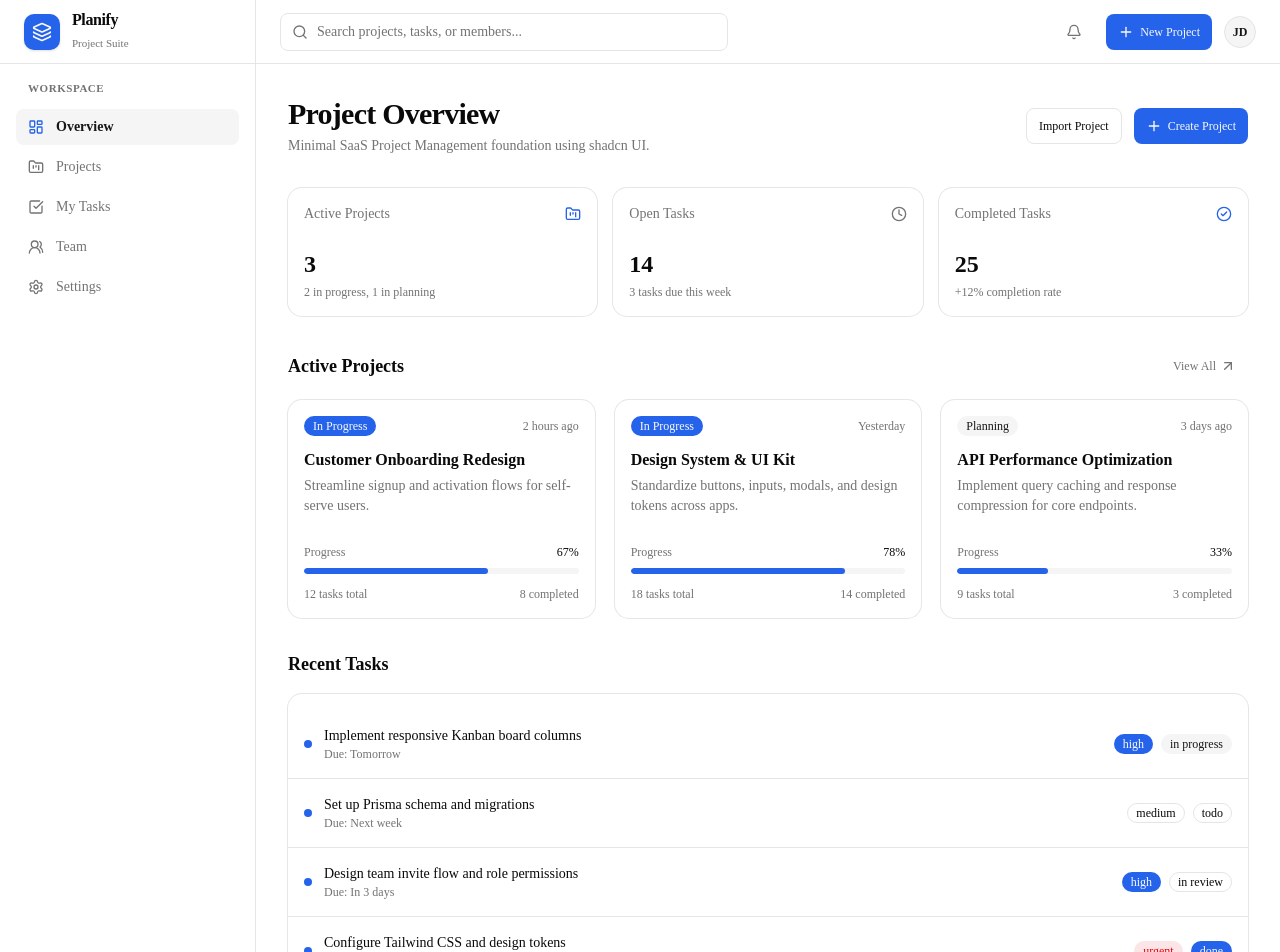
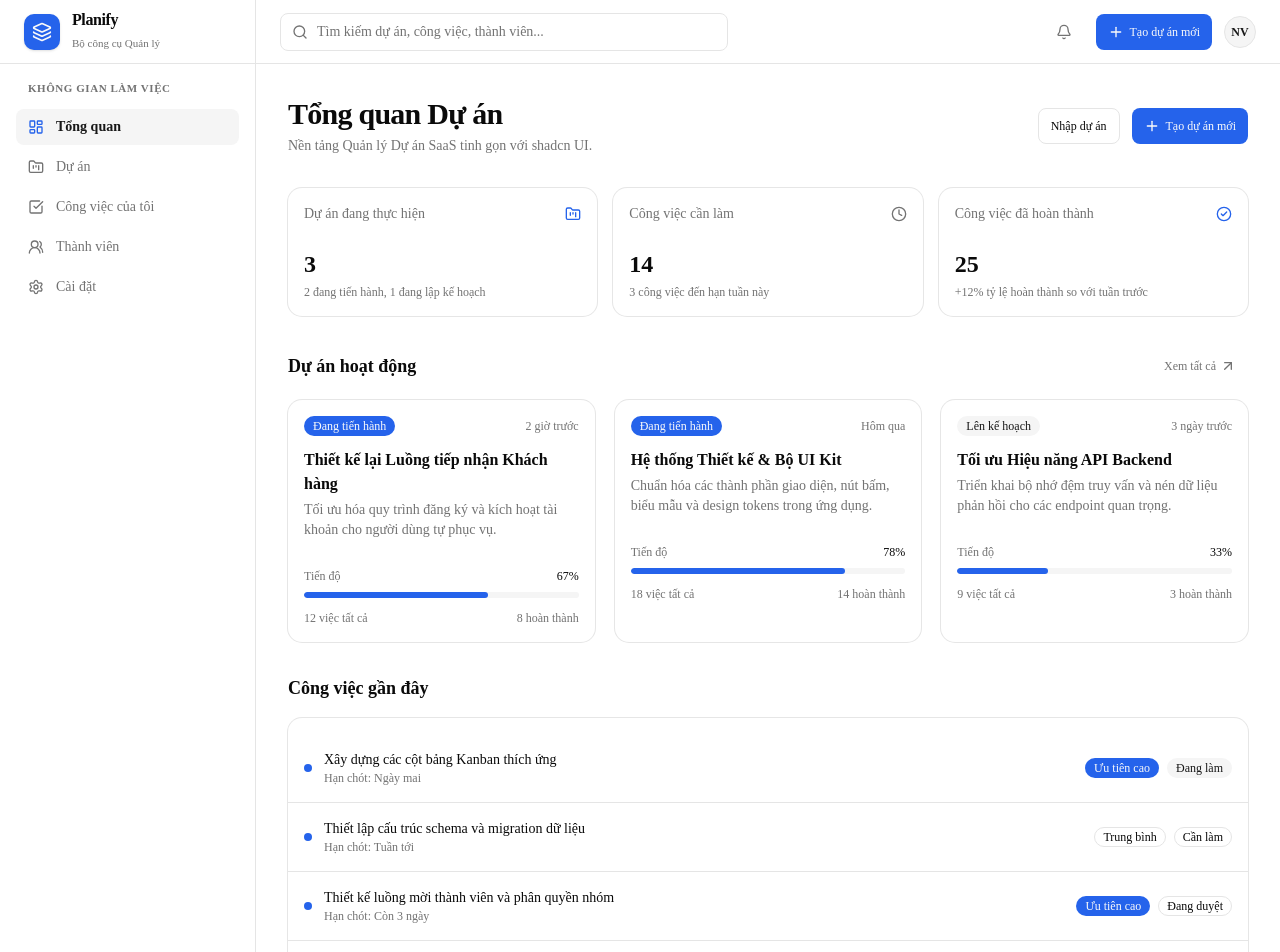
Before and after one commit to K-DevGrowth/kanbanspace, a Next.js app: page / in a window 1280 px wide. Shown: the top 952 px of the page. Built offline with nearby package versions, Linux system fonts and the light colour scheme.

Commit message:
setup neon postgresql database

```diff
--- /dev/null
+++ b/drizzle.config.ts
@@ -0,0 +1,13 @@
+import { config } from "dotenv";
+import { defineConfig } from "drizzle-kit";
+
+config({ path: ".env" });
+
+export default defineConfig({
+  schema: "./src/db/schema",
+  out: "./migrations",
+  dialect: "postgresql",
+  dbCredentials: {
+    url: process.env.DATABASE_URL!,
+  },
+});
--- /dev/null
+++ b/migrations/meta/0000_snapshot.json
@@ -0,0 +1,66 @@
+{
+  "id": "55d906b0-7d2d-4326-a368-a0f9f3054b6d",
+  "prevId": "00000000-0000-0000-0000-000000000000",
+  "version": "7",
+  "dialect": "postgresql",
+  "tables": {
+    "public.workspaces": {
+      "name": "workspaces",
+      "schema": "",
+      "columns": {
+        "id": {
+          "name": "id",
+          "type": "uuid",
+          "primaryKey": true,
+          "notNull": true,
+          "default": "gen_random_uuid()"
+        },
+        "name": {
+          "name": "name",
+          "type": "text",
+          "primaryKey": false,
+          "notNull": true
+        },
+        "slug": {
+          "name": "slug",
+          "type": "text",
+          "primaryKey": false,
+          "notNull": true
+        },
+        "created_at": {
+          "name": "created_at",
+          "type": "timestamp",
+          "primaryKey": false,
+          "notNull": true,
+          "default": "now()"
+        }
+      },
+      "indexes": {},
+      "foreignKeys": {},
+      "compositePrimaryKeys": {},
+      "uniqueConstraints": {
+        "workspaces_slug_unique": {
+          "name": "workspaces_slug_unique",
+          "nullsNotDistinct": false,
+          "columns": [
+            "slug"
+          ]
+        }
+      },
+      "policies": {},
+      "checkConstraints": {},
+      "isRLSEnabled": false
+    }
+  },
+  "enums": {},
+  "schemas": {},
+  "sequences": {},
+  "roles": {},
+  "policies": {},
+  "views": {},
+  "_meta": {
+    "columns": {},
+    "schemas": {},
+    "tables": {}
+  }
+}
--- /dev/null
+++ b/migrations/meta/_journal.json
@@ -0,0 +1,13 @@
+{
+  "version": "7",
+  "dialect": "postgresql",
+  "entries": [
+    {
+      "idx": 0,
+      "version": "7",
+      "when": 1793520092645,
+      "tag": "0000_foamy_longshot",
+      "breakpoints": true
+    }
+  ]
+}
--- a/src/app/layout.tsx
+++ b/src/app/layout.tsx
@@ -4,8 +4,8 @@ import { Sidebar } from "@/components/layout/sidebar";
 import { Header } from "@/components/layout/header";
 
 export const metadata: Metadata = {
-  title: "Planify | SaaS Project Management",
-  description: "Modern SaaS Project Management Platform",
+  title: "Planify | Nền tảng Quản lý Dự án SaaS",
+  description: "Nền tảng Quản lý Dự án SaaS Hiện đại và Tối giản",
 };
 
 export default function RootLayout({
@@ -14,7 +14,7 @@ export default function RootLayout({
   children: React.ReactNode;
 }>) {
   return (
-    <html lang="en">
+    <html lang="vi">
       <body className="min-h-screen bg-background text-foreground antialiased flex">
         <Sidebar />
         <div className="flex-1 flex flex-col min-w-0">
--- a/src/app/page.tsx
+++ b/src/app/page.tsx
@@ -20,80 +20,96 @@ import { Badge } from "@/components/ui/badge";
 const mockProjects = [
   {
     id: "proj-1",
-    name: "Customer Onboarding Redesign",
-    description: "Streamline signup and activation flows for self-serve users.",
-    category: "Product",
+    name: "Thiết kế lại Luồng tiếp nhận Khách hàng",
+    description:
+      "Tối ưu hóa quy trình đăng ký và kích hoạt tài khoản cho người dùng tự phục vụ.",
+    category: "Sản phẩm",
     taskCount: 12,
     completedTaskCount: 8,
     status: "active",
-    updatedAt: "2 hours ago",
+    updatedAt: "2 giờ trước",
   },
   {
     id: "proj-2",
-    name: "Design System & UI Kit",
+    name: "Hệ thống Thiết kế & Bộ UI Kit",
     description:
-      "Standardize buttons, inputs, modals, and design tokens across apps.",
-    category: "Design",
+      "Chuẩn hóa các thành phần giao diện, nút bấm, biểu mẫu và design tokens trong ứng dụng.",
+    category: "Thiết kế",
     taskCount: 18,
     completedTaskCount: 14,
     status: "active",
-    updatedAt: "Yesterday",
+    updatedAt: "Hôm qua",
   },
   {
     id: "proj-3",
-    name: "API Performance Optimization",
+    name: "Tối ưu Hiệu năng API Backend",
     description:
-      "Implement query caching and response compression for core endpoints.",
-    category: "Engineering",
+      "Triển khai bộ nhớ đệm truy vấn và nén dữ liệu phản hồi cho các endpoint quan trọng.",
+    category: "Kỹ thuật",
     taskCount: 9,
     completedTaskCount: 3,
     status: "planning",
-    updatedAt: "3 days ago",
+    updatedAt: "3 ngày trước",
   },
 ];
 
 const mockTasks = [
   {
     id: "task-1",
-    title: "Implement responsive Kanban board columns",
+    title: "Xây dựng các cột bảng Kanban thích ứng",
     status: "in_progress",
     priority: "high",
     projectId: "proj-1",
-    dueDate: "Tomorrow",
+    dueDate: "Ngày mai",
     createdAt: "2026-10-30",
     updatedAt: "2026-11-01",
   },
   {
     id: "task-2",
-    title: "Set up Prisma schema and migrations",
+    title: "Thiết lập cấu trúc schema và migration dữ liệu",
     status: "todo",
     priority: "medium",
     projectId: "proj-3",
-    dueDate: "Next week",
+    dueDate: "Tuần tới",
     createdAt: "2026-10-31",
     updatedAt: "2026-11-01",
   },
   {
     id: "task-3",
-    title: "Design team invite flow and role permissions",
+    title: "Thiết kế luồng mời thành viên và phân quyền nhóm",
     status: "in_review",
     priority: "high",
     projectId: "proj-1",
-    dueDate: "In 3 days",
+    dueDate: "Còn 3 ngày",
     createdAt: "2026-10-28",
     updatedAt: "2026-10-31",
   },
   {
     id: "task-4",
-    title: "Configure Tailwind CSS and design tokens",
+    title: "Cấu hình Tailwind CSS và biến giao diện shadcn",
     status: "done",
     priority: "urgent",
     projectId: "proj-2",
-    dueDate: "Done",
+    dueDate: "Đã xong",
     createdAt: "2026-10-29",
     updatedAt: "2026-11-01",
   },
 ];
+
+const priorityLabels: Record<string, string> = {
+  urgent: "Khẩn cấp",
+  high: "Ưu tiên cao",
+  medium: "Trung bình",
+  low: "Thấp",
+};
+
+const statusLabels: Record<string, string> = {
+  in_progress: "Đang làm",
+  todo: "Cần làm",
+  in_review: "Đang duyệt",
+  done: "Hoàn thành",
+  backlog: "Chờ xử lý",
+};
 
 export default function DashboardPage() {
   return (
@@ -102,19 +118,19 @@ export default function DashboardPage() {
       <div className="flex flex-col sm:flex-row sm:items-center sm:justify-between gap-4">
         <div>
           <h1 className="text-3xl font-bold tracking-tight">
-            Project Overview
+            Tổng quan Dự án
           </h1>
           <p className="text-sm text-muted-foreground mt-1">
-            Minimal SaaS Project Management foundation using shadcn UI.
+            Nền tảng Quản lý Dự án SaaS tinh gọn với shadcn UI.
           </p>
         </div>
         <div className="flex items-center gap-3">
           <Button variant="outline" size="sm">
-            Import Project
+            Nhập dự án
           </Button>
           <Button size="sm" className="gap-1.5">
             <Plus className="h-4 w-4" />
-            Create Project
+            Tạo dự án mới
           </Button>
         </div>
       </div>
@@ -124,14 +140,14 @@ export default function DashboardPage() {
         <Card>
           <CardHeader className="flex flex-row items-center justify-between pb-2">
             <CardTitle className="text-sm font-medium text-muted-foreground">
-              Active Projects
+              Dự án đang thực hiện
             </CardTitle>
             <FolderKanban className="h-4 w-4 text-primary" />
           </CardHeader>
           <CardContent>
             <div className="text-2xl font-bold">3</div>
             <p className="text-xs text-muted-foreground mt-1">
-              2 in progress, 1 in planning
+              2 đang tiến hành, 1 đang lập kế hoạch
             </p>
           </CardContent>
         </Card>
@@ -139,14 +155,14 @@ export default function DashboardPage() {
         <Card>
           <CardHeader className="flex flex-row items-center justify-between pb-2">
             <CardTitle className="text-sm font-medium text-muted-foreground">
-              Open Tasks
+              Công việc cần làm
             </CardTitle>
             <Clock className="h-4 w-4 text-muted-foreground" />
           </CardHeader>
           <CardContent>
             <div className="text-2xl font-bold">14</div>
             <p className="text-xs text-muted-foreground mt-1">
-              3 tasks due this week
+              3 công việc đến hạn tuần này
             </p>
           </CardContent>
         </Card>
@@ -154,14 +170,14 @@ export default function DashboardPage() {
         <Card>
           <CardHeader className="flex flex-row items-center justify-between pb-2">
             <CardTitle className="text-sm font-medium text-muted-foreground">
-              Completed Tasks
+              Công việc đã hoàn thành
             </CardTitle>
             <CheckCircle2 className="h-4 w-4 text-primary" />
           </CardHeader>
           <CardContent>
             <div className="text-2xl font-bold">25</div>
             <p className="text-xs text-muted-foreground mt-1">
-              +12% completion rate
+              +12% tỷ lệ hoàn thành so với tuần trước
             </p>
           </CardContent>
         </Card>
@@ -170,13 +186,13 @@ export default function DashboardPage() {
       {/* Projects Grid */}
       <div className="space-y-4">
         <div className="flex items-center justify-between">
-          <h2 className="text-lg font-semibold">Active Projects</h2>
+          <h2 className="text-lg font-semibold">Dự án hoạt động</h2>
           <Button
             variant="ghost"
             size="sm"
             className="text-xs text-muted-foreground gap-1"
           >
-            View All <ArrowUpRight className="h-3.5 w-3.5" />
+            Xem tất cả <ArrowUpRight className="h-3.5 w-3.5" />
           </Button>
         </div>
 
@@ -194,7 +210,9 @@ export default function DashboardPage() {
                         project.status === "active" ? "default" : "secondary"
                       }
                     >
-                      {project.status === "active" ? "In Progress" : "Planning"}
+                      {project.status === "active"
+                        ? "Đang tiến hành"
+                        : "Lên kế hoạch"}
                     </Badge>
                     <span className="text-xs text-muted-foreground">
                       {project.updatedAt}
@@ -210,7 +228,7 @@ export default function DashboardPage() {
                 <CardContent>
                   <div className="space-y-2">
                     <div className="flex justify-between text-xs text-muted-foreground">
-                      <span>Progress</span>
+                      <span>Tiến độ</span>
                       <span className="font-medium text-foreground">
                         {progress}%
                       </span>
@@ -222,8 +240,8 @@ export default function DashboardPage() {
                       />
                     </div>
                     <div className="flex justify-between text-xs text-muted-foreground pt-1">
-                      <span>{project.taskCount} tasks total</span>
-                      <span>{project.completedTaskCount} completed</span>
+                      <span>{project.taskCount} việc tất cả</span>
+                      <span>{project.completedTaskCount} hoàn thành</span>
                     </div>
                   </div>
                 </CardContent>
@@ -235,7 +253,7 @@ export default function DashboardPage() {
 
       {/* Recent Tasks List */}
       <div className="space-y-4">
-        <h2 className="text-lg font-semibold">Recent Tasks</h2>
+        <h2 className="text-lg font-semibold">Công việc gần đây</h2>
         <Card className="overflow-hidden">
           <div className="divide-y divide-border">
             {mockTasks.map((task) => (
@@ -248,7 +266,7 @@ export default function DashboardPage() {
                   <div>
                     <p className="text-sm font-medium">{task.title}</p>
                     <p className="text-xs text-muted-foreground">
-                      Due: {task.dueDate}
+                      Hạn chót: {task.dueDate}
                     </p>
                   </div>
                 </div>
@@ -262,7 +280,7 @@ export default function DashboardPage() {
                           : "outline"
                     }
                   >
-                    {task.priority}
+                    {priorityLabels[task.priority] || task.priority}
                   </Badge>
                   <Badge
                     variant={
@@ -273,7 +291,7 @@ export default function DashboardPage() {
                           : "outline"
                     }
                   >
-                    {task.status.replace("_", " ")}
+                    {statusLabels[task.status] || task.status}
                   </Badge>
                 </div>
               </div>
@@ -287,12 +305,11 @@ export default function DashboardPage() {
         <AlertCircle className="h-5 w-5 text-primary shrink-0 mt-0.5" />
         <div className="text-xs text-muted-foreground leading-relaxed">
           <span className="font-semibold text-foreground">
-            Clean shadcn architecture:{" "}
+            Kiến trúc shadcn/ui chuẩn:{" "}
           </span>
-          Configured with{" "}
+          Đã thiết lập cấu hình{" "}
           <code className="text-foreground font-mono">components.json</code>,
-          shadcn HSL theme tokens, and minimal essential dependencies without
-          unnecessary packages.
+          hệ biến màu HSL chuẩn shadcn và gói phụ thuộc tối giản cần thiết.
         </div>
       </div>
     </div>
--- a/src/components/layout/header.tsx
+++ b/src/components/layout/header.tsx
@@ -11,7 +11,7 @@ export function Header() {
           <Search className="absolute left-3 top-1/2 -translate-y-1/2 h-4 w-4 text-muted-foreground" />
           <input
             type="text"
-            placeholder="Search projects, tasks, or members..."
+            placeholder="Tìm kiếm dự án, công việc, thành viên..."
             className="w-full pl-9 pr-4 py-2 text-sm bg-background border border-input rounded-md placeholder:text-muted-foreground focus:outline-none focus:ring-2 focus:ring-ring focus:ring-offset-2 transition-all"
             disabled
           />
@@ -28,10 +28,10 @@ export function Header() {
         </Button>
         <Button size="sm" className="gap-1.5">
           <Plus className="h-3.5 w-3.5" />
-          <span>New Project</span>
+          <span>Tạo dự án mới</span>
         </Button>
         <div className="h-8 w-8 rounded-full bg-secondary text-secondary-foreground font-semibold text-xs flex items-center justify-center border border-border">
-          JD
+          NV
         </div>
       </div>
     </header>
--- a/src/components/layout/sidebar.tsx
+++ b/src/components/layout/sidebar.tsx
@@ -13,11 +13,11 @@ import {
 import { cn } from "@/lib/utils";
 
 const navigation = [
-  { name: "Overview", href: "/", icon: LayoutDashboard, current: true },
-  { name: "Projects", href: "#", icon: FolderKanban, current: false },
-  { name: "My Tasks", href: "#", icon: CheckSquare, current: false },
-  { name: "Team", href: "#", icon: Users2, current: false },
-  { name: "Settings", href: "#", icon: Settings, current: false },
+  { name: "Tổng quan", href: "/", icon: LayoutDashboard, current: true },
+  { name: "Dự án", href: "#", icon: FolderKanban, current: false },
+  { name: "Công việc của tôi", href: "#", icon: CheckSquare, current: false },
+  { name: "Thành viên", href: "#", icon: Users2, current: false },
+  { name: "Cài đặt", href: "#", icon: Settings, current: false },
 ];
 
 export function Sidebar() {
@@ -33,7 +33,7 @@ export function Sidebar() {
             Planify
           </span>
           <span className="text-[11px] text-muted-foreground font-medium">
-            Project Suite
+            Bộ công cụ Quản lý
           </span>
         </div>
       </div>
@@ -41,7 +41,7 @@ export function Sidebar() {
       {/* Nav links */}
       <div className="p-4 flex-1 space-y-1">
         <p className="px-3 pb-2 text-[11px] font-semibold text-muted-foreground uppercase tracking-wider">
-          Workspace
+          Không gian làm việc
         </p>
         <nav className="space-y-1">
           {navigation.map((item) => {
@@ -74,10 +74,10 @@ export function Sidebar() {
       <div className="p-4 m-4 rounded-lg bg-muted/50 border border-border">
         <div className="flex items-center gap-2 mb-1.5">
           <Sparkles className="h-4 w-4 text-primary" />
-          <p className="text-xs font-semibold">shadcn ready</p>
+          <p className="text-xs font-semibold">shadcn/ui</p>
         </div>
         <p className="text-xs text-muted-foreground leading-relaxed">
-          Clean components.json & minimal dependencies configured.
+          Đã cấu hình components.json & tối giản phụ thuộc cần thiết.
         </p>
       </div>
     </aside>
--- /dev/null
+++ b/src/db/drizzle.ts
@@ -0,0 +1,5 @@
+import { neon } from "@neondatabase/serverless";
+import { drizzle } from "drizzle-orm/neon-http";
+import * as schema from "./schema";
+
+export const db = drizzle(neon(process.env.DATABASE_URL!), { schema });
--- /dev/null
+++ b/src/db/schema/index.ts
@@ -0,0 +1 @@
+export * from "./workspaces";
--- /dev/null
+++ b/src/db/schema/workspaces.ts
@@ -0,0 +1,8 @@
+import { pgTable, uuid, text, timestamp } from "drizzle-orm/pg-core";
+
+export const workspaces = pgTable("workspaces", {
+  id: uuid("id").primaryKey().defaultRandom(),
+  name: text("name").notNull(),
+  slug: text("slug").notNull().unique(),
+  createdAt: timestamp("created_at").notNull().defaultNow(),
+});
```
Also changed, not shown: package.json (+6 -1 lines), 2 other files (tests, documents, lock files or other folders).
